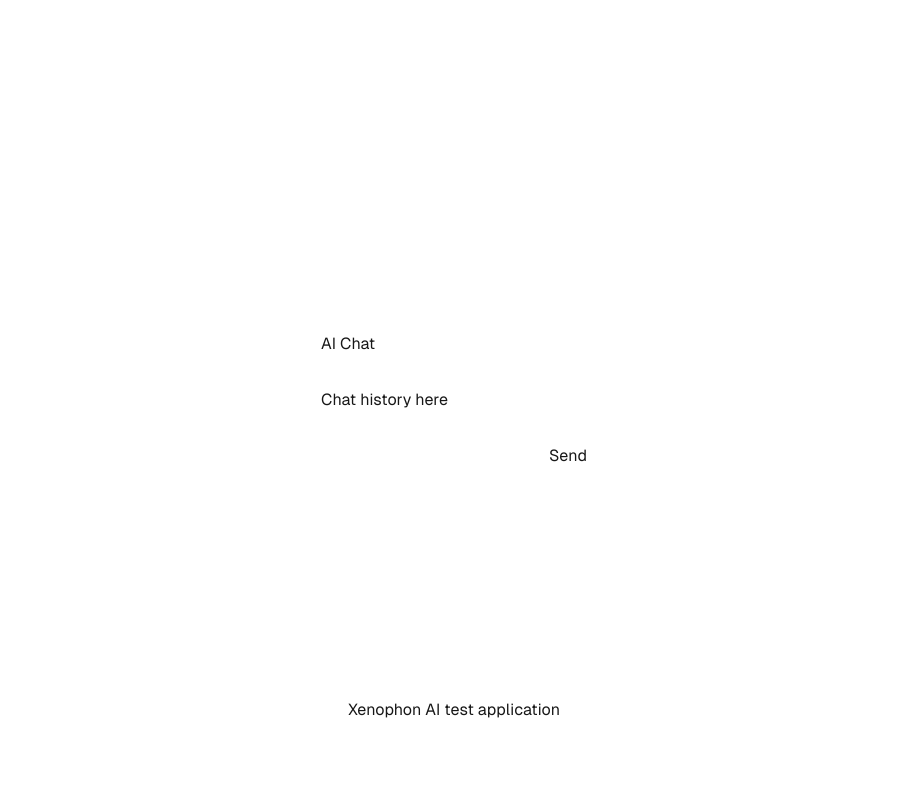
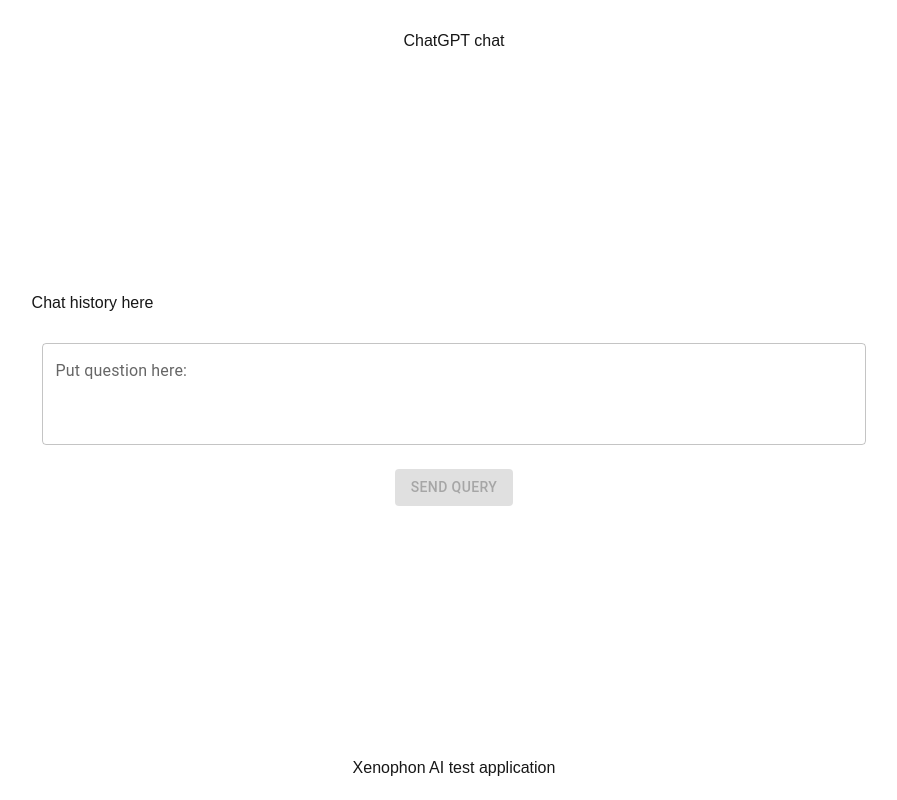
Before and after one commit to DmitryIvanovIAMM/xeno-ai-test, a Next.js app: page / in a window 1280 px wide. Shown: the whole page, without its empty margins (186-1083 px from the left). Built offline with nearby package versions, Linux system fonts and the light colour scheme.

Commit message:
XAI-4 1. Start chat layout 2. Add functionality in ChatInput component

```diff
--- a/src/Components/AiChat.tsx
+++ b/src/Components/AiChat.tsx
@@ -1,6 +1,6 @@
 'use client';
 
-import ChatInput from '@/Components/ChatInput';
+import ChatInput from '@/Components/ChatInput/ChatInput';
 import ChatHistory from '@/Components/ChatHistory';
 import React from 'react';
 import { defaultChatAiState } from '@/Interfaces/interfaces';
@@ -11,7 +11,6 @@ export default function AiChat() {
 
   return (
     <ChatAiStateContext.Provider value={{ chatAiState, setChatAiState }}>
-      <h1>AI Chat</h1>
       <ChatHistory />
       <ChatInput />
     </ChatAiStateContext.Provider>
--- a/src/Components/ChatInput.tsx
+++ /dev/null
@@ -1,18 +0,0 @@
-'use client';
-
-import { useState } from 'react';
-import { useQueryAiHook } from '@/hooks/useQueryAiHook';
-
-const ChatInput = () => {
-  const { chatAiState, sendAIQuery } = useQueryAiHook();
-
-  return (
-    <div>
-      <input type='text' />
-      <button disabled={chatAiState.isQuerying} onClick={sendAIQuery}>
-        Send
-      </button>
-    </div>
-  );
-};
-export default ChatInput;
--- /dev/null
+++ b/src/Components/ChatInput/ChatInput.tsx
@@ -0,0 +1,38 @@
+'use client';
+
+import { useQueryAiHook } from '@/hooks/useQueryAiHook';
+import { Button, TextField } from '@mui/material';
+import styles from './chat-input.module.css';
+
+const ChatInput = () => {
+  const { chatAiState, sendAIQuery, setInputValue } = useQueryAiHook();
+  console.log('ChatInput(). chatAiState: ', chatAiState);
+
+  return (
+    <div className={styles.container}>
+      <TextField
+        id='outlined-multiline-static'
+        label='Put question here: '
+        multiline
+        rows={3}
+        fullWidth={true}
+        value={chatAiState.currentInput}
+        margin='dense'
+        onChange={(event: React.ChangeEvent<HTMLInputElement>) => {
+          setInputValue(event.target.value);
+        }}
+        disabled={chatAiState.isQuerying}
+      />
+      <div className={styles.button}>
+        <Button
+          variant='contained'
+          onClick={sendAIQuery}
+          disabled={chatAiState.isQuerying || chatAiState.currentInput.length === 0}
+        >
+          Send query
+        </Button>
+      </div>
+    </div>
+  );
+};
+export default ChatInput;
--- /dev/null
+++ b/src/Components/ChatInput/chat-input.module.css
@@ -0,0 +1,7 @@
+.container {
+    margin: 20px 10px 20px 10px;
+}
+.button {
+    margin-top: 20px;
+    text-align: center;
+}
--- a/src/app/globals.css
+++ b/src/app/globals.css
@@ -18,5 +18,6 @@ body {
   color: var(--foreground);
   background: var(--background);
   font-family: Arial, Helvetica, sans-serif;
+  min-height: 100vh;
   zoom: 1 !important;
 }
--- /dev/null
+++ b/src/app/page.module.css
@@ -0,0 +1,26 @@
+.page {
+    display: grid;
+    grid-template-rows: 81px 1fr 64px;
+    align-items: center;
+    justify-items: center;
+    min-height: 100svh;
+    padding: 0px;
+}
+.main {
+    display: flex;
+    flex-direction: column;
+    background-color: white;
+    width: 66%;
+    margin: auto;
+    padding: 0;
+    @media (max-width: 600px) {
+            width: 100%;
+    }
+}
+.footer {
+    display: flex;
+    width: 100%;
+    margin: auto;
+    justify-content: center;
+    text-align: center;
+}
--- a/src/app/page.tsx
+++ b/src/app/page.tsx
@@ -1,15 +1,14 @@
 import AiChat from '@/Components/AiChat';
+import styles from './page.module.css';
 
 export default function Home() {
   return (
-    <div className='grid grid-rows-[20px_1fr_20px] items-center justify-items-center min-h-screen p-8 pb-20 gap-16 sm:p-20 font-[family-name:var(--font-geist-sans)]'>
-      <main className='flex flex-col gap-8 row-start-2 items-center sm:items-start'>
+    <div className={styles.page}>
+      <div>ChatGPT chat</div>
+      <div className={styles.main}>
         <AiChat />
-      </main>
-
-      <footer className='row-start-3 flex gap-6 flex-wrap items-center justify-center'>
-        Xenophon AI test application
-      </footer>
+      </div>
+      <div className={styles.footer}>Xenophon AI test application</div>
     </div>
   );
 }
--- a/src/hooks/useQueryAiHook.ts
+++ b/src/hooks/useQueryAiHook.ts
@@ -2,12 +2,21 @@
 
 import { useContext } from 'react';
 import { ChatAiStateContext } from '@/Components/ChatAiStateContextInterface';
-import { ChatAiHistory, Communicator } from '@/Interfaces/interfaces';
+import { ChatAiHistory, ChatAiState, Communicator } from '@/Interfaces/interfaces';
 
 export const useQueryAiHook = () => {
   const { chatAiState, setChatAiState } = useContext(ChatAiStateContext);
 
+  const setInputValue = (value: string) => {
+    setChatAiState({
+      ...chatAiState,
+      currentInput: value,
+    });
+  };
+
   const sendAIQuery = async () => {
+    console.log('sendAIQuery().  currentInput: ', chatAiState.currentInput);
+
     const yourMessageHistory: ChatAiHistory = {
       message: chatAiState.currentInput,
       time: new Date(),
@@ -39,13 +48,8 @@ export const useQueryAiHook = () => {
         ...chatAiState,
         error: (error as string) || 'Failed to query AI',
       });
-    } finally {
-      setChatAiState({
-        ...chatAiState,
-        isQuerying: false,
-      });
     }
   };
 
-  return { chatAiState, setChatAiState, sendAIQuery };
+  return { chatAiState, setChatAiState, sendAIQuery, setInputValue };
 };
```
